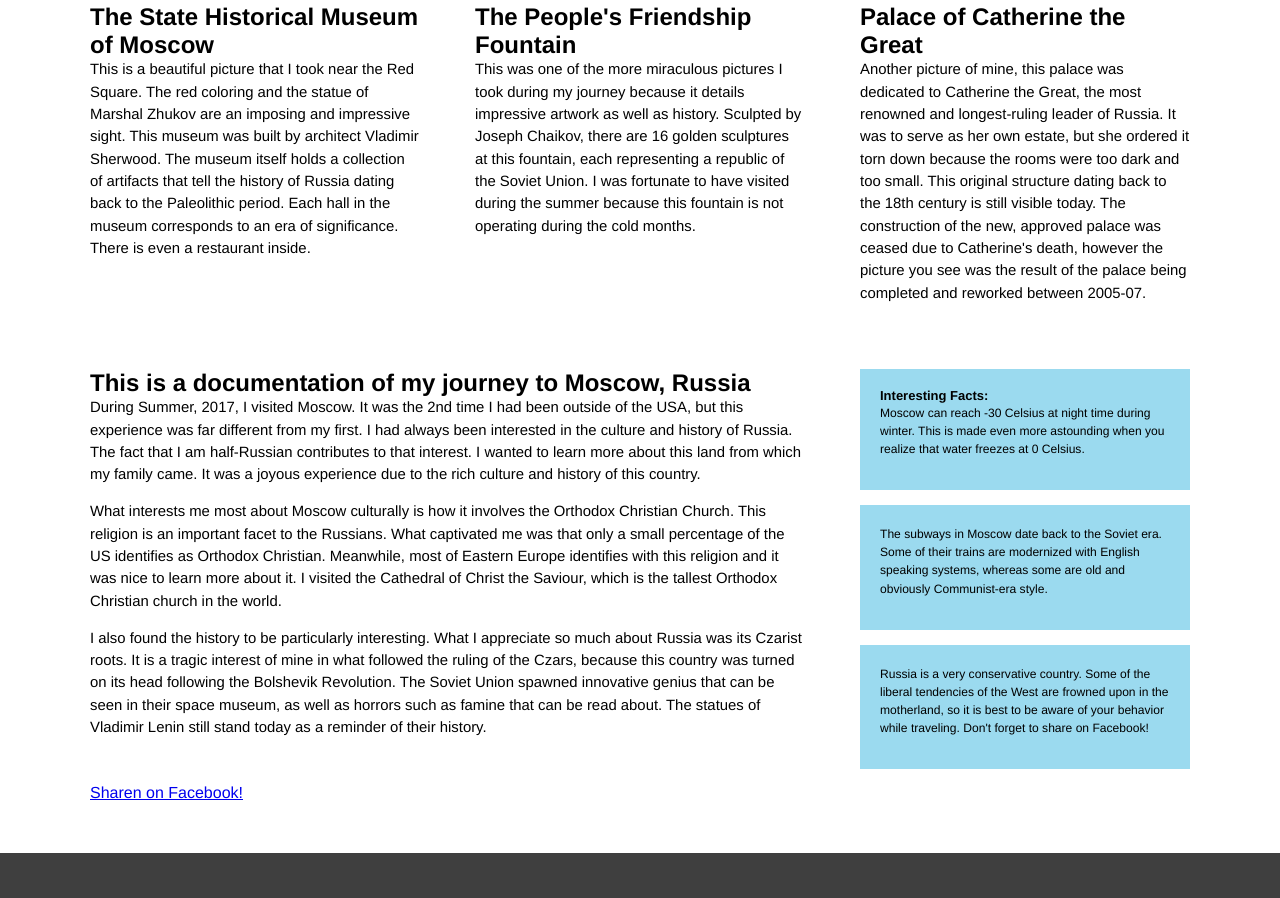
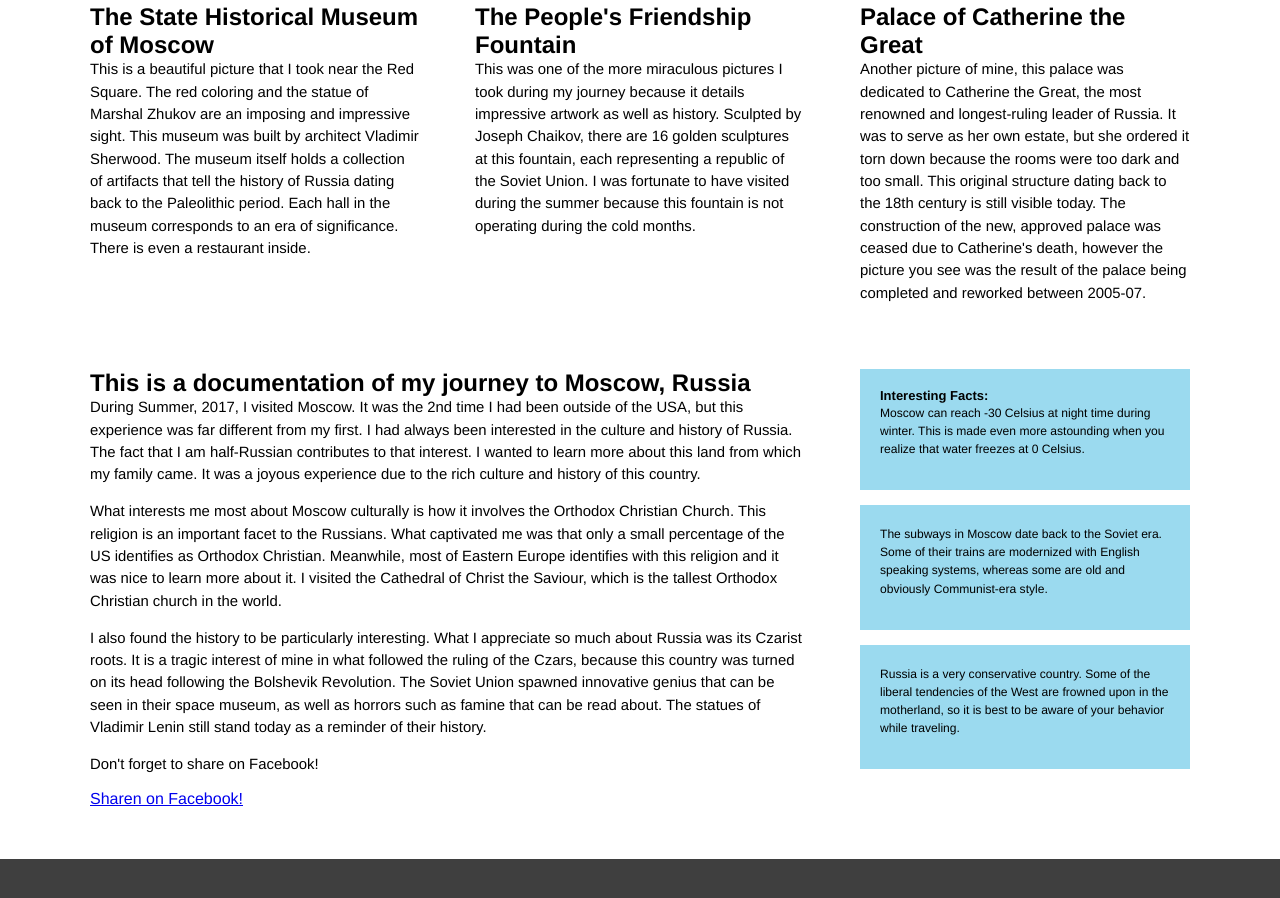
Before and after one commit to chroze/cs322, a plain HTML site: page index.html in a window 1280 px wide. Shown: the part 440-1338 px from the top of the page. Drawn offline with Linux system fonts and the light colour scheme.

Commit message:
Update index.html

```diff
--- a/index.html
+++ b/index.html
@@ -80,6 +80,7 @@
 
 				<p>I also found the history to be particularly interesting. What I appreciate so much about Russia was its Czarist roots. It is a tragic interest of mine in what followed the ruling of the Czars, because this country was turned on its head following the Bolshevik Revolution. The Soviet Union spawned innovative genius that can be seen in their space museum, as well as horrors such as famine that can be read about. The statues of Vladimir Lenin still stand today as a reminder of their history. </p>
 
+				<p>Don't forget to share on Facebook!</p>
 			</div><!--/main-->
 
 			<!-- side -->
@@ -100,10 +101,7 @@
 				<!-- info-box -->
 				<div class="info-box-b hide-mobile">
 					<h4></h4>
-					<p>Russia is a very conservative country. Some of the liberal tendencies of the West are frowned upon in the motherland, so it is best to be aware of your behavior while traveling.
-
-
-					Don't forget to share on Facebook!</p>
+					<p>Russia is a very conservative country. Some of the liberal tendencies of the West are frowned upon in the motherland, so it is best to be aware of your behavior while traveling.</p>
 				</div><!--/info-box-->
 
 
```
